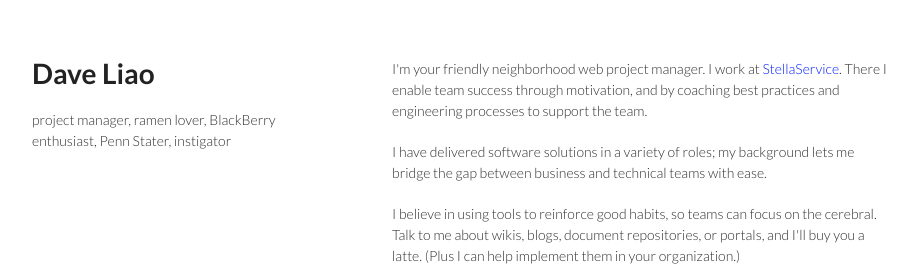
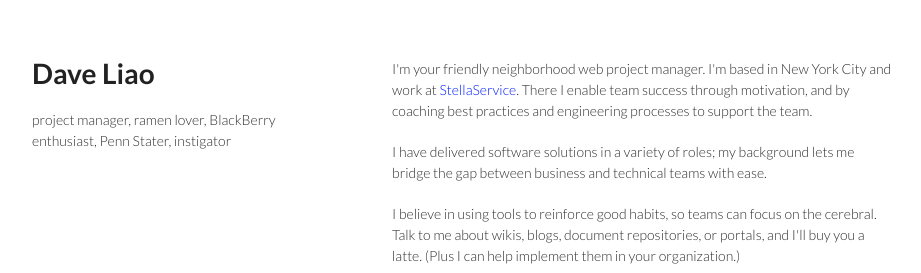
Before and after one commit to daveliao/davehong.github.io, a plain HTML site: page index.html in a window 1280 px wide. Shown: the top 273 px of the page, without its empty margins (178-1099 px from the left). Drawn offline with Linux system fonts and the light colour scheme.

Commit message:
Copy addition: geo-location, and removed evil whitespace

```diff
--- a/index.html
+++ b/index.html
@@ -38,7 +38,7 @@
 
       </header>
       <section>
-        <p>I'm your friendly neighborhood web project manager. I work at <a href="https://stellaservice.com">StellaService</a>. There I enable team success through motivation, and by coaching best practices and engineering processes to support the team.</p>
+        <p>I'm your friendly neighborhood web project manager. I'm based in New York City and work at <a href="https://stellaservice.com">StellaService</a>. There I enable team success through motivation, and by coaching best practices and engineering processes to support the team.</p>
 
         <p>I have delivered software solutions in a variety of roles; my background lets me bridge the gap between business and technical teams with ease.</p>
 
```
